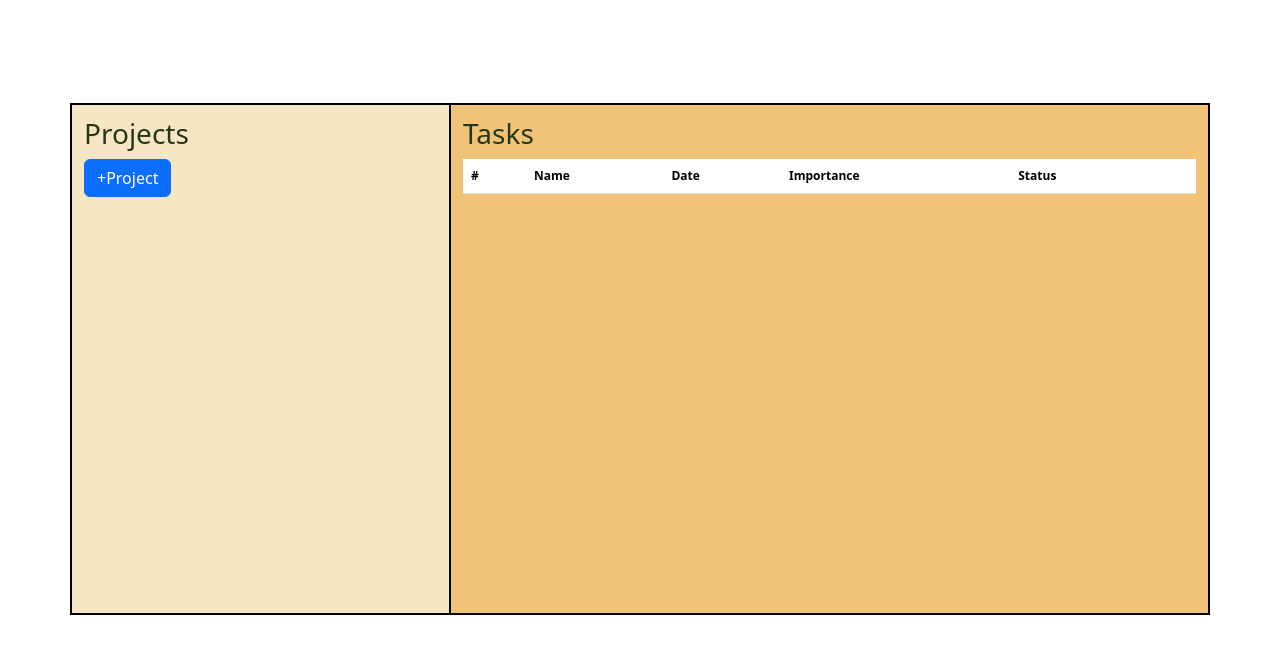
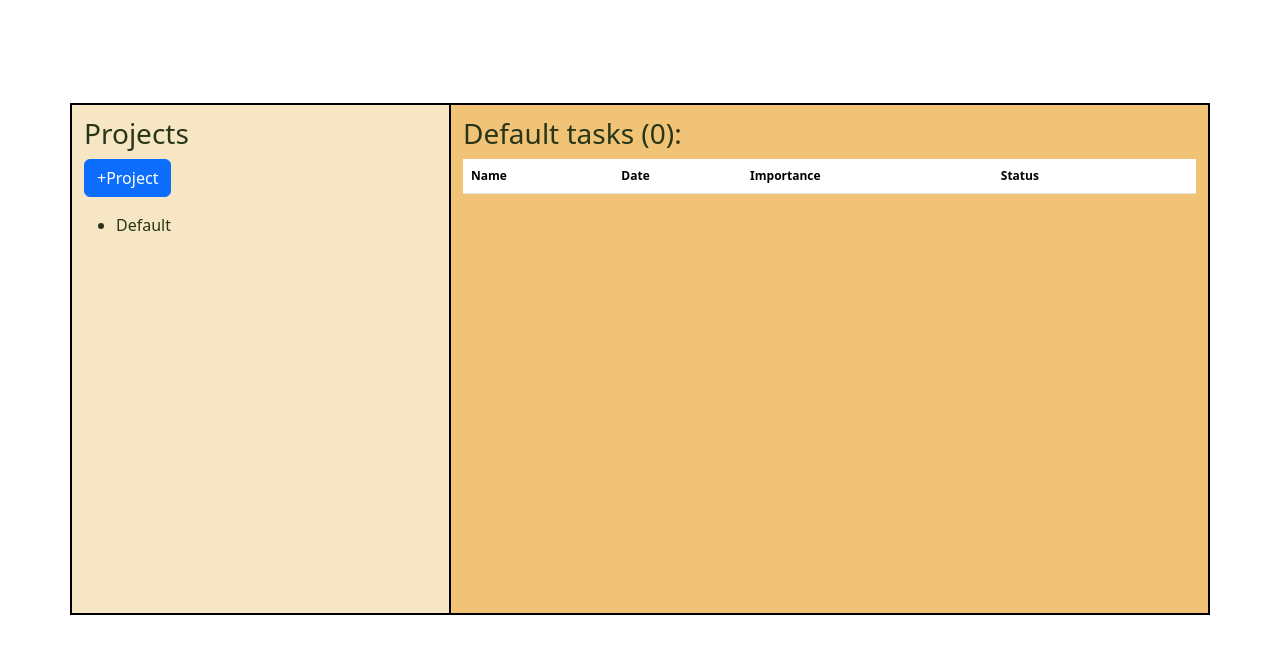
Before and after one commit to jfernando-huarezr/odin-todo-list, a website built with webpack: page src/index.html in a window 1280 px wide. Shown: the part 85-738 px from the top of the page. Built offline with nearby package versions, Linux system fonts and the light colour scheme.

Commit message:
more style to the tasklist menu

```diff
--- a/src/index.html
+++ b/src/index.html
@@ -37,7 +37,6 @@
           <table class="table">
             <thead>
               <tr>
-                <th scope="col">#</th>
                 <th scope="col">Name</th>
                 <th scope="col">Date</th>
                 <th scope="col">Importance</th>
--- a/src/modules/domMain.js
+++ b/src/modules/domMain.js
@@ -4,6 +4,13 @@ import Task from './task'
 import domManipulation from './domManipulation'
 
 import { PROJECT_LIST } from './projectStorage'
+
+const defaultProject = new Project('Default')
+PROJECT_LIST.addProject(defaultProject)
+
+domManipulation.drawProjects()
+domManipulation.drawProjectOptions()
+domManipulation.drawTasks(0)
 
 const headerHeight = document.querySelector('header').offsetHeight
 const main = document.querySelector('main')
--- a/src/modules/domManipulation.js
+++ b/src/modules/domManipulation.js
@@ -50,14 +50,17 @@ export default class domManipulation {
 
   static drawTasks(projectIndex) {
     const domTasksList = document.querySelector('main .tasks table tbody')
+    const domTasksListTitle = document.querySelector('main .tasks h3')
+
+
     const fragment = document.createDocumentFragment()
-
-    const taskList = PROJECT_LIST.getList()[projectIndex].getTasks()
+    const currentProject = PROJECT_LIST.getList()[projectIndex]
+    const taskList = currentProject.getTasks()
+    domTasksListTitle.textContent = `${currentProject.getName()} tasks (${taskList.length}): `
 
     taskList.forEach((element, index) => {
       const row = document.createElement('tr')
       row.innerHTML = `
-        <th scope="row">${index+1}</th>
         <td class="taskName" style="text-decoration-line: ${element.status ? "line-through" : "none"}">${element.name}</td>
         <td class="taskDate">${element.date}</td>
         <td class="taskImportance">${element.importance}</td>
--- a/src/modules/project.js
+++ b/src/modules/project.js
@@ -20,4 +20,8 @@ export default class Project {
     return this.taskList
   }
 
+  getName() {
+    return this.name
+  }
+
 }
```
